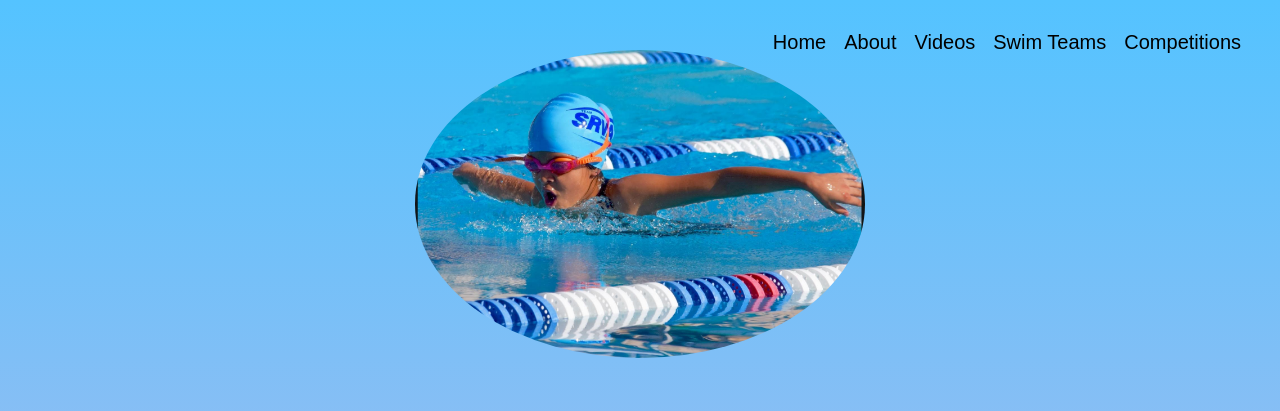
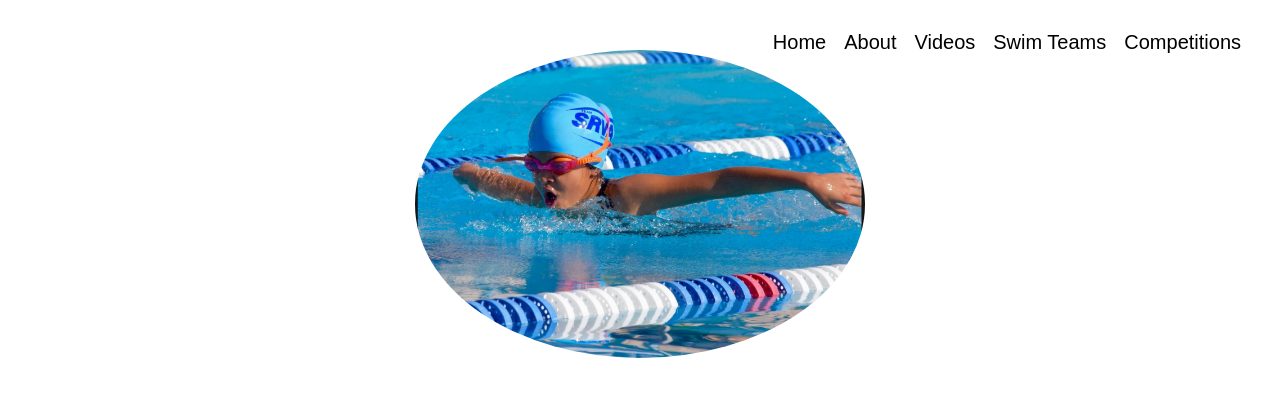
Before and after one commit to tare2009kopal/Favorite-Hobby-2.0, a plain HTML site: page index.html in a window 1280 px wide. Shown: the top 411 px of the page. Drawn offline with Linux system fonts and the light colour scheme.

Commit message:
Update style.css

```diff
--- a/style.css
+++ b/style.css
@@ -45,7 +45,7 @@ p {
 }
 #Home{
  height: 800px;
- background: linear-gradient(#54c3ff, #b5baeb);
+ background-color: linear-gradient(#54c3ff, #b5baeb);
 }
 #About{
  height: 800px;
```
